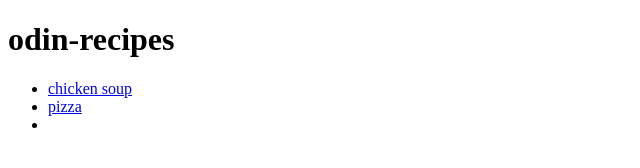
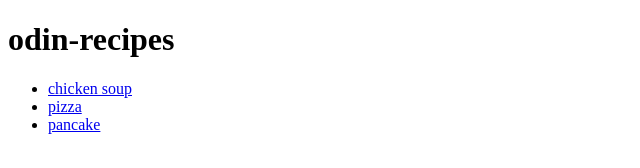
Before and after one commit to RetroKid1986/odin-recipes, a plain HTML site: page index.html in a window 1280 px wide. Shown: the full height of the page, 0-640 px from the left. Drawn offline with Linux system fonts and the light colour scheme.

Commit message:
Update index.html

```diff
--- a/index.html
+++ b/index.html
@@ -9,7 +9,7 @@
         <ul>
             <li> <a href="chicken_soup.html">chicken soup</a> </li>
             <li> <a href="pizza.html">pizza</a></li>
-            <li></li>
+            <li> <a href="pancake.html">pancake</a></li>
 
         </ul>
 
```
